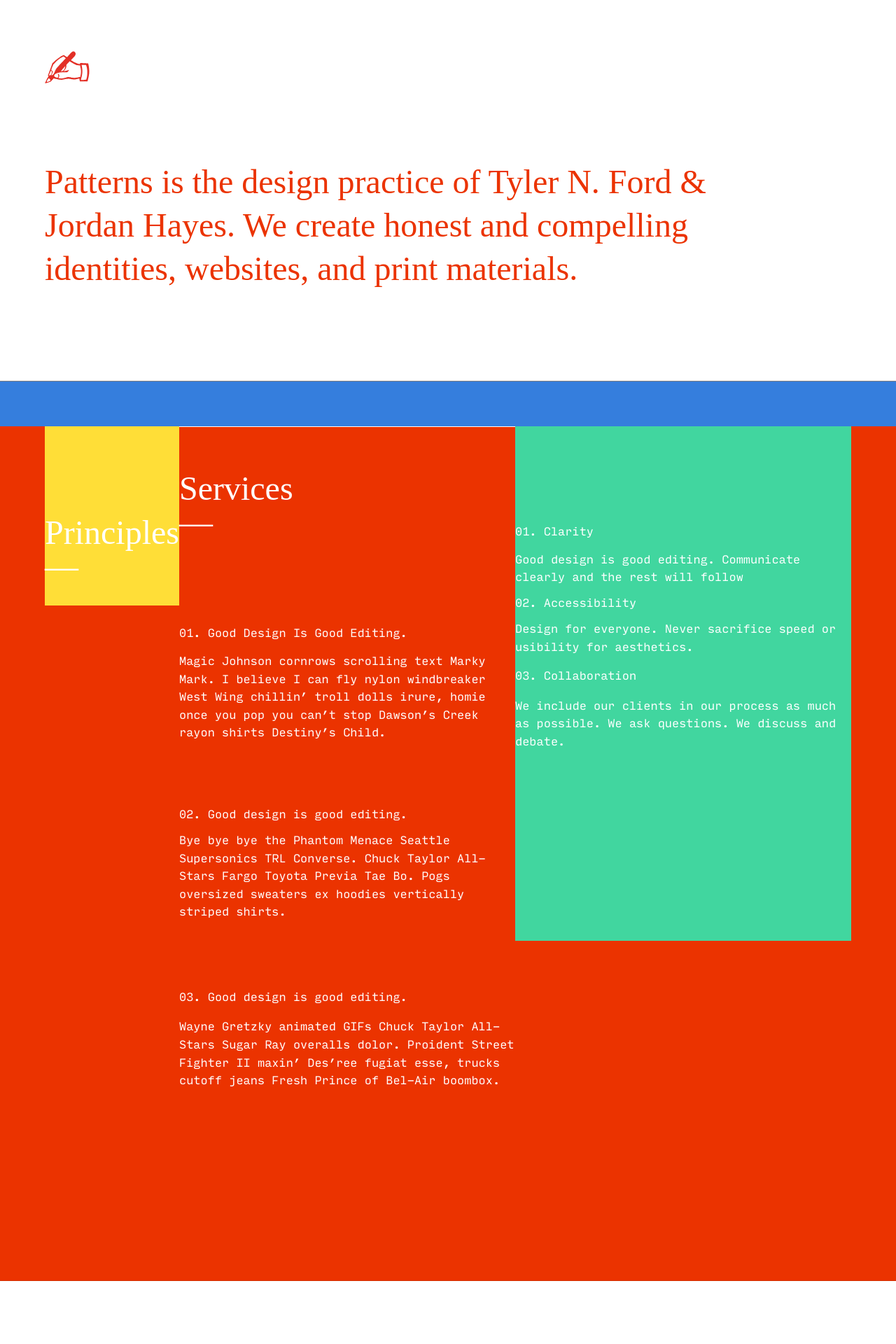
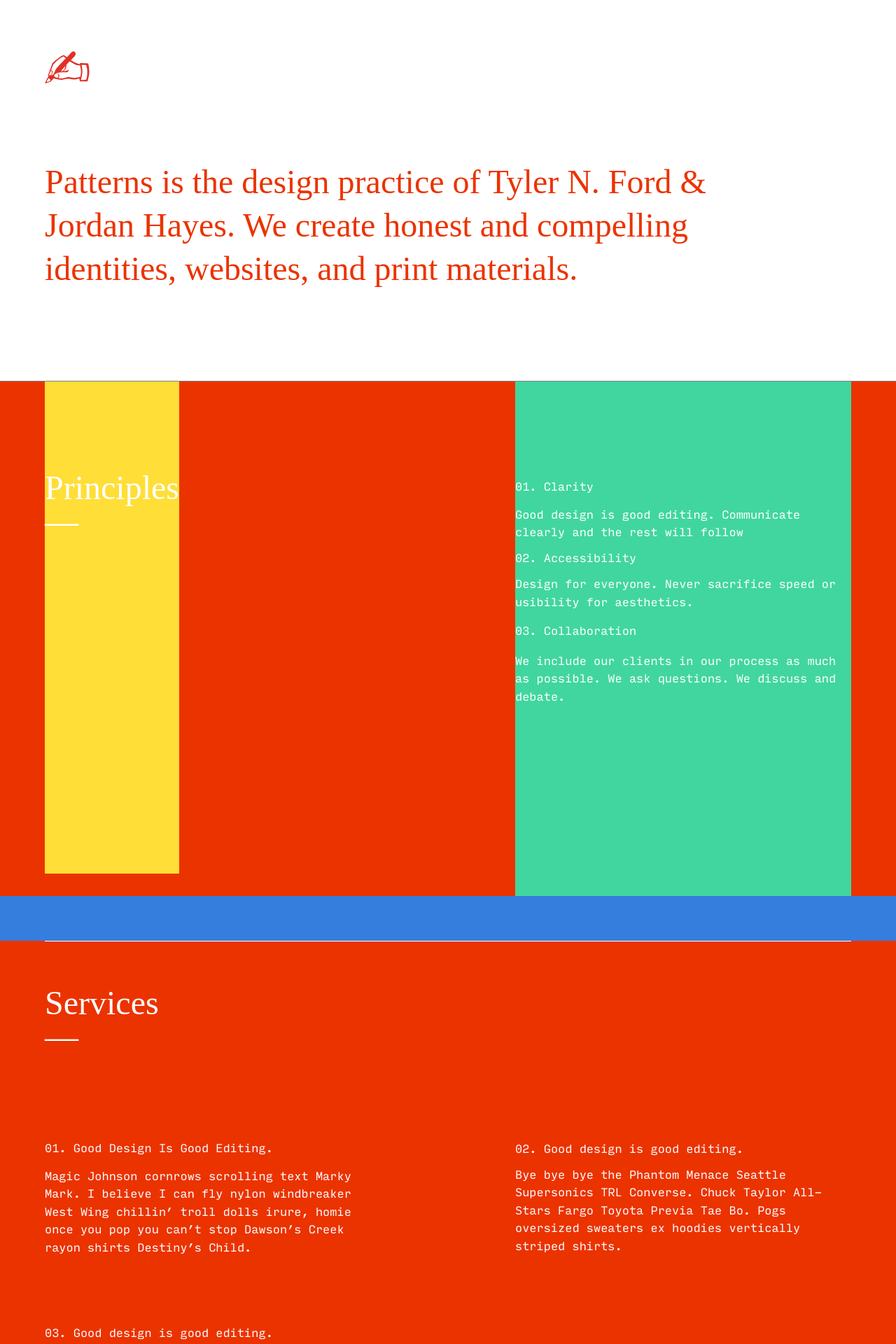
Before and after one commit to wearepatterns/wearepatterns.github.io, a Jekyll site: the page built from index.markdown, in a window 1280 px wide. Shown: the top 1920 px of the page at 70% size. Built offline with Jekyll 4.4.1, drawn with Linux system fonts in a browser that asks for light colours.

Commit message:
Update right.html

```diff
--- a/_layouts/right.html
+++ b/_layouts/right.html
@@ -58,18 +58,16 @@
     </header>
     <main>
         <section class="bg-newred white ph3 ph4-ns ph5-l f5 lh-copy">
-            <div>
+            <div class="flex-ns flex-wrap-ns justify-between-ns">
             <h1 class="fl pt5 pt6-l pb0 pb4 mt0 f3 f2-ns f1-l normal lh-solid bg-yellow">Principles
             <br>&mdash;</h1>
             <div class="fr pt5 pt6-l input-mono fw3 pb7 measure-ns bg-green">
-
                     <h2 class="f5 fw3 normal lh-title">01. Clarity</h2>
 		    <p>Good design is good editing. Communicate clearly and the rest will follow</p>
                     <h3 class="f5 normal lh-solid">02. Accessibility</h3>
                     <p>Design for everyone. Never sacrifice speed or usibility for aesthetics.</p>
                     <h4 class="f5 normal lh-solid">03. Collaboration</h4>
                     <p>We include our clients in our process as much as possible. We ask questions. We discuss and debate.</p>
-
             </div>
             </div>
         </section>
```
